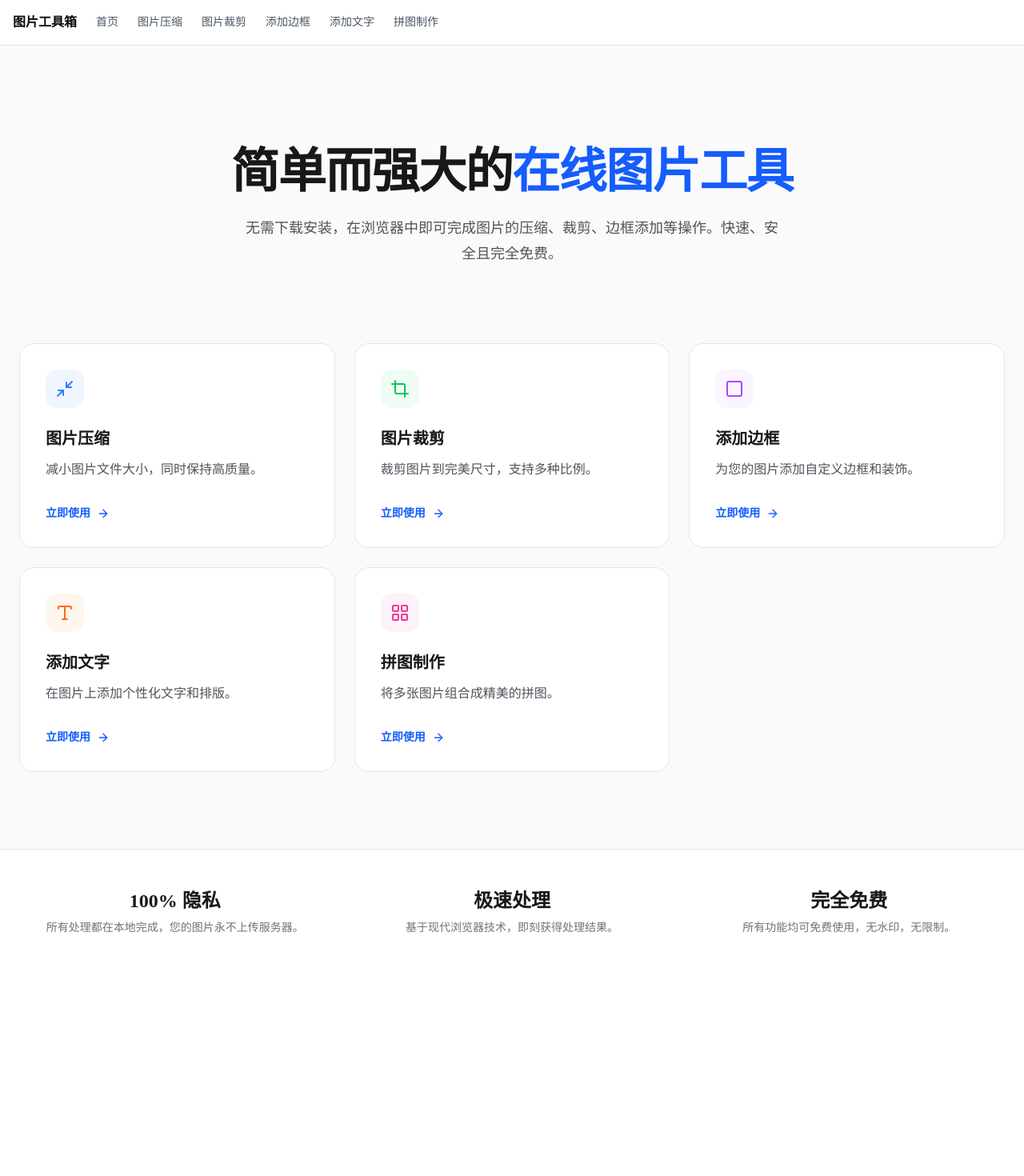
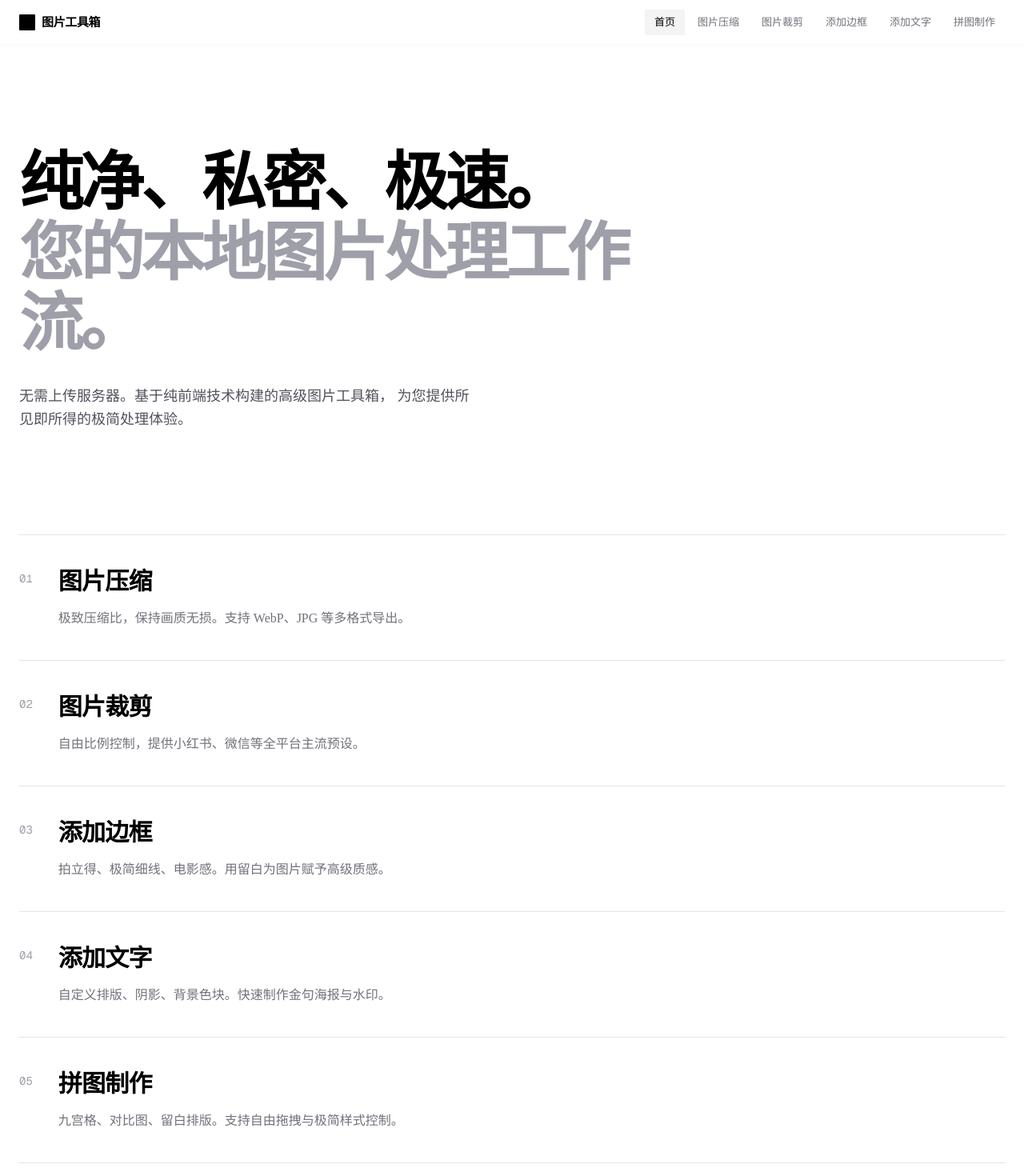
Before and after one commit to ai-dcf/ai-image-tools, a Next.js app: page / in a window 1280 px wide. Shown: the top 1470 px of the page at 80% size. Before the commit the page ends 1218 px from the top, so only its background shows below. Built offline with nearby package versions, Linux system fonts and the light colour scheme.

Commit message:
style: apply refined minimalist UI redesign based on frontend-design and frontend-skill

```diff
--- a/package.json
+++ b/package.json
@@ -16,6 +16,7 @@
     "browser-image-compression": "^2.0.2",
     "class-variance-authority": "^0.7.1",
     "clsx": "^2.1.1",
+    "framer-motion": "^12.38.0",
     "html2canvas": "^1.4.1",
     "konva": "^10.2.3",
     "lucide-react": "^1.8.0",
--- a/src/app/globals.css
+++ b/src/app/globals.css
@@ -72,7 +72,7 @@
   --chart-3: oklch(0.439 0 0);
   --chart-4: oklch(0.371 0 0);
   --chart-5: oklch(0.269 0 0);
-  --radius: 0.625rem;
+  --radius: 0.125rem;
   --sidebar: oklch(0.985 0 0);
   --sidebar-foreground: oklch(0.145 0 0);
   --sidebar-primary: oklch(0.205 0 0);
--- a/src/app/page.tsx
+++ b/src/app/page.tsx
@@ -1,119 +1,127 @@
+"use client";
+
 import Link from "next/link";
-import {
-  Minimize2,
-  Crop,
-  Square,
-  Type,
-  LayoutGrid,
-  ArrowRight
-} from "lucide-react";
+import { motion } from "framer-motion";
+import { ArrowRight, Minimize2, Crop, Square, Type, LayoutGrid } from "lucide-react";
 
 const tools = [
   {
     name: "图片压缩",
-    description: "减小图片文件大小，同时保持高质量。",
+    description: "极致压缩比，保持画质无损。支持 WebP、JPG 等多格式导出。",
     href: "/tools/compress",
     icon: Minimize2,
-    color: "text-blue-500",
-    bgColor: "bg-blue-50",
   },
   {
     name: "图片裁剪",
-    description: "裁剪图片到完美尺寸，支持多种比例。",
+    description: "自由比例控制，提供小红书、微信等全平台主流预设。",
     href: "/tools/crop",
     icon: Crop,
-    color: "text-green-500",
-    bgColor: "bg-green-50",
   },
   {
     name: "添加边框",
-    description: "为您的图片添加自定义边框和装饰。",
+    description: "拍立得、极简细线、电影感。用留白为图片赋予高级质感。",
     href: "/tools/border",
     icon: Square,
-    color: "text-purple-500",
-    bgColor: "bg-purple-50",
   },
   {
     name: "添加文字",
-    description: "在图片上添加个性化文字和排版。",
+    description: "自定义排版、阴影、背景色块。快速制作金句海报与水印。",
     href: "/tools/text",
     icon: Type,
-    color: "text-orange-500",
-    bgColor: "bg-orange-50",
   },
   {
     name: "拼图制作",
-    description: "将多张图片组合成精美的拼图。",
+    description: "九宫格、对比图、留白排版。支持自由拖拽与极简样式控制。",
     href: "/tools/collage",
     icon: LayoutGrid,
-    color: "text-pink-500",
-    bgColor: "bg-pink-50",
   },
 ];
 
+const containerVariants = {
+  hidden: { opacity: 0 },
+  visible: {
+    opacity: 1,
+    transition: { staggerChildren: 0.1, delayChildren: 0.2 }
+  }
+};
+
+const itemVariants = {
+  hidden: { opacity: 0, y: 20 },
+  visible: {
+    opacity: 1,
+    y: 0,
+    transition: { type: "spring", stiffness: 100, damping: 20 }
+  }
+};
+
 export default function Home() {
   return (
-    <div className="min-h-screen bg-zinc-50 dark:bg-zinc-950">
-      {/* Hero Section */}
-      <section className="px-6 pt-24 pb-16 text-center lg:pt-32 lg:pb-24">
-        <div className="mx-auto max-w-4xl">
-          <h1 className="text-4xl font-extrabold tracking-tight text-zinc-900 dark:text-zinc-50 sm:text-6xl">
-            简单而强大的<span className="text-blue-600">在线图片工具</span>
+    <div className="min-h-[calc(100vh-3.5rem)] bg-white selection:bg-black selection:text-white">
+      <div className="mx-auto max-w-7xl px-6 pb-24 pt-20 sm:pt-32">
+        {/* Hero Section */}
+        <motion.div
+          initial={{ opacity: 0, y: 30 }}
+          animate={{ opacity: 1, y: 0 }}
+          transition={{ duration: 0.8, ease: [0.16, 1, 0.3, 1] }}
+          className="max-w-3xl"
+        >
+          <h1 className="text-[3.5rem] leading-[1.1] tracking-tighter text-black sm:text-[5rem] font-bold">
+            纯净、私密、极速。<br />
+            <span className="text-zinc-400">您的本地图片处理工作流。</span>
           </h1>
-          <p className="mt-6 text-lg leading-8 text-zinc-600 dark:text-zinc-400 max-w-2xl mx-auto">
-            无需下载安装，在浏览器中即可完成图片的压缩、裁剪、边框添加等操作。快速、安全且完全免费。
+          <p className="mt-8 max-w-xl text-lg text-zinc-600 leading-relaxed font-medium">
+            无需上传服务器。基于纯前端技术构建的高级图片工具箱，
+            为您提供所见即所得的极简处理体验。
           </p>
-        </div>
-      </section>
+        </motion.div>
 
-      {/* Grid Section */}
-      <section className="px-6 pb-24">
-        <div className="mx-auto max-w-7xl">
-          <div className="grid grid-cols-1 gap-6 sm:grid-cols-2 lg:grid-cols-3">
-            {tools.map((tool) => (
+        {/* Tools List Section */}
+        <motion.div
+          variants={containerVariants}
+          initial="hidden"
+          animate="visible"
+          className="mt-32 border-t border-zinc-200"
+        >
+          {tools.map((tool, idx) => (
+            <motion.div key={tool.href} variants={itemVariants}>
               <Link
-                key={tool.href}
                 href={tool.href}
-                className="group relative flex flex-col overflow-hidden rounded-2xl border border-zinc-200 bg-white p-8 transition-all hover:shadow-lg hover:shadow-zinc-200/50 dark:border-zinc-800 dark:bg-zinc-900 dark:hover:shadow-none"
+                className="group flex flex-col sm:flex-row sm:items-center justify-between border-b border-zinc-200 py-10 transition-colors hover:bg-zinc-50"
               >
-                <div className={`mb-6 flex h-12 w-12 items-center justify-center rounded-xl ${tool.bgColor} transition-colors group-hover:scale-110`}>
-                  <tool.icon className={`h-6 w-6 ${tool.color}`} />
+                <div className="flex items-start gap-8 sm:w-2/3">
+                  <div className="text-sm font-mono text-zinc-400 pt-1 shrink-0">
+                    0{idx + 1}
+                  </div>
+                  <div>
+                    <h2 className="text-3xl font-bold tracking-tight text-black group-hover:translate-x-2 transition-transform duration-300">
+                      {tool.name}
+                    </h2>
+                    <p className="mt-4 text-zinc-500 text-base max-w-md group-hover:text-zinc-900 transition-colors">
+                      {tool.description}
+                    </p>
+                  </div>
                 </div>
-                <h3 className="text-xl font-bold text-zinc-900 dark:text-zinc-50">
-                  {tool.name}
-                </h3>
-                <p className="mt-3 text-zinc-600 dark:text-zinc-400 leading-relaxed">
-                  {tool.description}
-                </p>
-                <div className="mt-8 flex items-center text-sm font-semibold text-blue-600 dark:text-blue-400">
-                  立即使用
-                  <ArrowRight className="ml-2 h-4 w-4 transition-transform group-hover:translate-x-1" />
+                <div className="mt-8 sm:mt-0 sm:w-1/3 flex justify-end">
+                  <div className="flex h-16 w-16 items-center justify-center rounded-full bg-black text-white opacity-0 -translate-x-4 transition-all duration-300 group-hover:opacity-100 group-hover:translate-x-0">
+                    <ArrowRight className="h-6 w-6" />
+                  </div>
                 </div>
               </Link>
-            ))}
-          </div>
-        </div>
-      </section>
+            </motion.div>
+          ))}
+        </motion.div>
 
-      {/* Footer / Features */}
-      <section className="border-t border-zinc-200 bg-white py-12 dark:border-zinc-800 dark:bg-zinc-950">
-        <div className="mx-auto max-w-7xl px-6">
-          <div className="grid grid-cols-1 gap-8 sm:grid-cols-3 text-center">
-            <div>
-              <div className="text-2xl font-bold text-zinc-900 dark:text-zinc-50">100% 隐私</div>
-              <p className="mt-2 text-sm text-zinc-500">所有处理都在本地完成，您的图片永不上传服务器。</p>
-            </div>
-            <div>
-              <div className="text-2xl font-bold text-zinc-900 dark:text-zinc-50">极速处理</div>
-              <p className="mt-2 text-sm text-zinc-500">基于现代浏览器技术，即刻获得处理结果。</p>
-            </div>
-            <div>
-              <div className="text-2xl font-bold text-zinc-900 dark:text-zinc-50">完全免费</div>
-              <p className="mt-2 text-sm text-zinc-500">所有功能均可免费使用，无水印，无限制。</p>
-            </div>
-          </div>
-        </div>
-      </section>
+        {/* Footer info */}
+        <motion.div
+          initial={{ opacity: 0 }}
+          animate={{ opacity: 1 }}
+          transition={{ delay: 1, duration: 1 }}
+          className="mt-32 flex flex-col sm:flex-row items-center justify-between text-sm text-zinc-400 font-mono"
+        >
+          <p>100% 本地处理 · 无隐私泄露风险</p>
+          <p>IMAGE TOOLS © {new Date().getFullYear()}</p>
+        </motion.div>
+      </div>
     </div>
   );
 }
--- a/src/components/layout/Header.tsx
+++ b/src/components/layout/Header.tsx
@@ -1,6 +1,10 @@
 import Link from 'next/link';
+import { usePathname } from 'next/navigation';
+import { cn } from '@/lib/utils';
+import { motion } from 'framer-motion';
 
 export function Header() {
+  const pathname = usePathname();
   const links = [
     { name: '首页', href: '/' },
     { name: '图片压缩', href: '/tools/compress' },
@@ -11,26 +15,38 @@ export function Header() {
   ];
 
   return (
-    <header className="sticky top-0 z-50 w-full border-b bg-white/95 backdrop-blur supports-[backdrop-filter]:bg-white/60">
-      <div className="container mx-auto flex h-14 items-center px-4">
-        <div className="flex w-full overflow-x-auto">
-          <Link href="/" className="mr-6 flex shrink-0 items-center space-x-2">
-            <span className="font-bold sm:inline-block">
-              图片工具箱
-            </span>
-          </Link>
-          <nav className="flex items-center space-x-6 text-sm font-medium">
-            {links.map((link) => (
+    <header className="sticky top-0 z-50 w-full bg-white/80 backdrop-blur-xl border-b border-zinc-100/50">
+      <div className="mx-auto max-w-7xl flex h-14 items-center justify-between px-6">
+        <Link href="/" className="flex items-center gap-2 group">
+          <div className="w-5 h-5 bg-black rounded-sm group-hover:rotate-12 transition-transform duration-300" />
+          <span className="font-bold tracking-tight text-[15px] text-black">
+            图片工具箱
+          </span>
+        </Link>
+        <nav className="hidden md:flex items-center space-x-1">
+          {links.map((link) => {
+            const isActive = pathname === link.href;
+            return (
               <Link
                 key={link.name}
                 href={link.href}
-                className="transition-colors hover:text-gray-900 text-gray-600"
+                className={cn(
+                  "relative px-3 py-1.5 text-[13px] font-medium transition-colors",
+                  isActive ? "text-black" : "text-zinc-500 hover:text-black"
+                )}
               >
+                {isActive && (
+                  <motion.div
+                    layoutId="header-active-tab"
+                    className="absolute inset-0 bg-zinc-100 rounded-md -z-10"
+                    transition={{ type: "spring", stiffness: 400, damping: 30 }}
+                  />
+                )}
                 {link.name}
               </Link>
-            ))}
-          </nav>
-        </div>
+            );
+          })}
+        </nav>
       </div>
     </header>
   );
--- a/src/components/tools/border/BorderCore.tsx
+++ b/src/components/tools/border/BorderCore.tsx
@@ -109,7 +109,7 @@ export function BorderCore() {
   const preview = (
     <div
       ref={previewContainerRef}
-      className="relative w-full h-full flex flex-col items-center justify-center bg-gray-100 rounded-lg overflow-hidden border-2 border-dashed border-gray-300"
+      className="relative w-full h-full flex flex-col items-center justify-center overflow-hidden"
     >
       {originalImage && containerSize.width > 0 ? (
         <BorderCanvas
--- a/src/components/tools/crop/CropCore.tsx
+++ b/src/components/tools/crop/CropCore.tsx
@@ -78,7 +78,7 @@ export function CropCore() {
   };
 
   const preview = (
-    <div className="relative w-full h-full flex flex-col items-center justify-center bg-gray-100 rounded-lg overflow-hidden border-2 border-dashed border-gray-300">
+    <div className="relative w-full h-full flex flex-col items-center justify-center overflow-hidden">
       {imageSrc ? (
         <div className="absolute inset-0">
           <Cropper
--- a/src/components/tools/text/TextCore.tsx
+++ b/src/components/tools/text/TextCore.tsx
@@ -141,7 +141,7 @@ export default function TextCore() {
   const selectedText = texts.find(t => t.id === selectedId);
 
   const preview = (
-    <div className="flex h-full w-full items-center justify-center bg-gray-50 rounded-lg border-2 border-dashed border-gray-300 overflow-hidden relative">
+    <div className="flex h-full w-full items-center justify-center overflow-hidden relative">
       {!originalImage ? (
         <div className="text-center">
           <Upload className="mx-auto h-12 w-12 text-gray-400" />
```
Also changed, not shown: src/components/layout/ToolLayout.tsx (+9 -5 lines), src/components/tools/collage/CollageCore.tsx (+4 -4 lines), src/components/tools/compress/CompressorCore.tsx (+5 -5 lines), .trae/documents/ui_redesign_plan.md (added), 1 other file (tests, documents, lock files or other folders).
